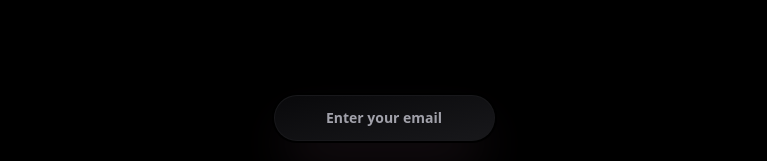
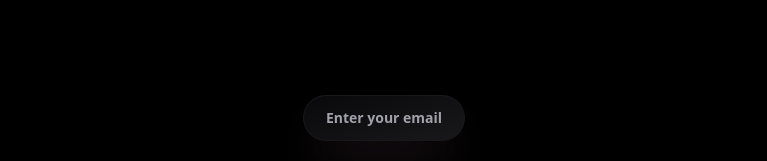
Before and after one commit to FloareDor/samplebox-landing, a Next.js app: page / in a window 1280 px wide. Both pictures are taken after a click on the button "Join the Waitlist". Shown: the top 161 px of the page, without its empty margins (256-1023 px from the left). Built offline with nearby package versions, Linux system fonts and the light colour scheme.

Commit message:
chore: added dynamic-sized input box

```diff
--- a/src/pages/index.tsx
+++ b/src/pages/index.tsx
@@ -5,6 +5,7 @@ import YouTubeEmbed from "@/components/YoutubeEmbed";
 const Home = () => {
   const [inputState, setInputState] = useState("initial");
   const [email, setEmail] = useState("");
+  const [inputValue, setInputValue] = useState("");
 
   const handleButtonClick = () => {
     setInputState("active");
@@ -42,16 +43,22 @@ const Home = () => {
               <input
               type="email"
               value={email}
-                onChange={(e) => setEmail(e.target.value)}
+              onChange={(e) => {
+                setEmail(e.target.value);
+                setInputValue(e.target.value);
+              }}
               placeholder="Enter your email"
-                className=" shadow-[#2b1d25] shadow-2xl bg-gradient-to-tl from-zinc-900 to-zinc-950 text-white placeholder:text-zinc-400 px-0 text-center py-3 rounded-3xl text-sm focus:outline-none focus:ring-2 focus:ring-black focus:ring-offset-1 focus:ring-offset-zinc-900 font-semibold"
+              className="shadow-[#2b1d25] shadow-2xl bg-gradient-to-tl from-zinc-900 to-zinc-950 text-white placeholder:text-zinc-400 px-0 text-center py-3 rounded-3xl text-sm outline-none focus:ring-1 focus:ring-zinc-900 font-semibold w-full max-w-[400px] transition-all duration-200"
+              style={{
+                width: `${Math.min(Math.max(inputValue.length * 10, 160), 400)}px`,
+              }}
               autoFocus
             />
             ) : inputState === "initial" ? (
           <Button
             type="button"
             onClick={handleButtonClick}
-                className="shadow-[#2d1e27] shadow-2xl outline-none ring-transparent bg-gradient-to-br from-zinc-950 to-zinc-900 text-zinc-400 px-8 py-3 rounded-3xl text-sm font-semibold focus:shadow-2xl"
+            className="shadow-[#2d1e27] shadow-2xl outline-none ring-0 bg-gradient-to-br from-zinc-950 to-zinc-900 text-zinc-400 px-8 py-3 rounded-3xl text-sm font-semibold focus:shadow-2xl focus:outline-none focus:ring-0"
           >
             Join the Waitlist
           </Button>
```
Lines whose indentation alone changed are shown as unchanged.
